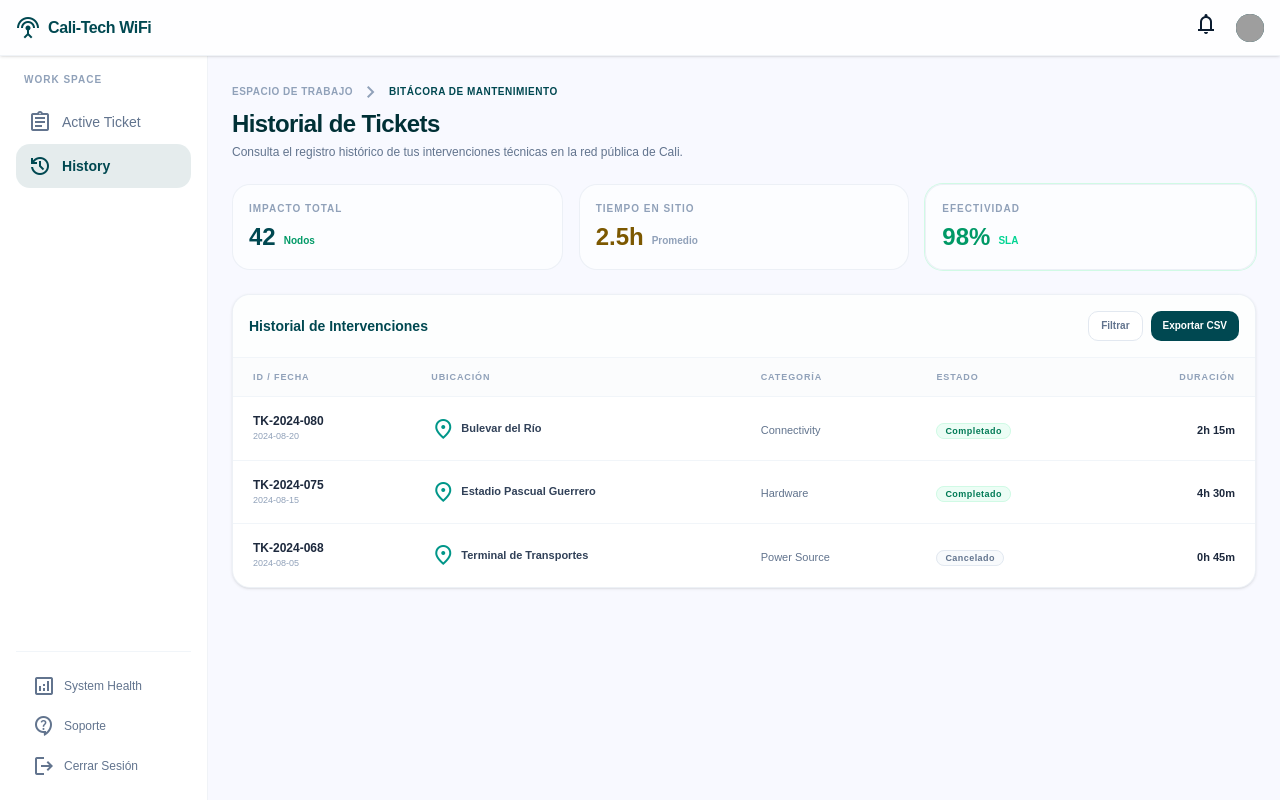
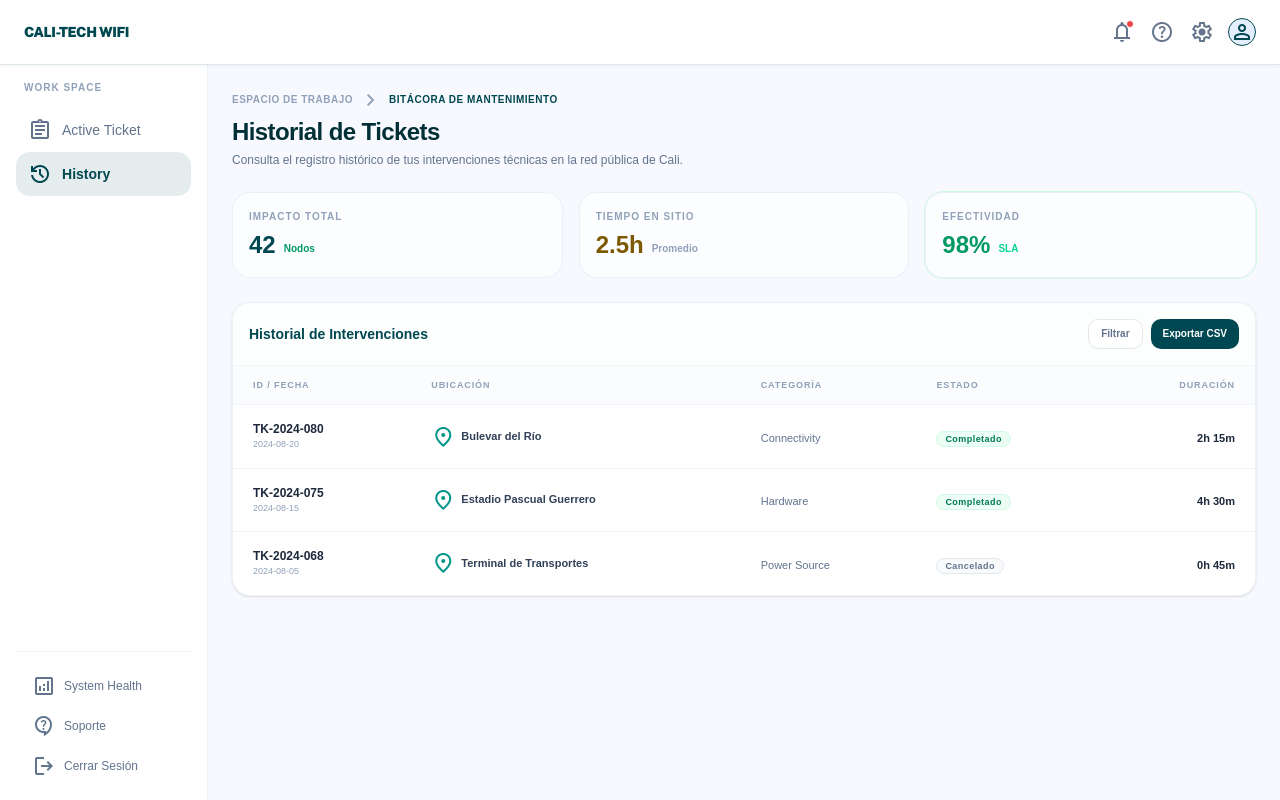
Before and after one commit to Sebastian6174/wifi_project, a React (Vite) app in the folder frontend/: page /technician/history in a window 1280 px wide. Built offline with nearby package versions, Linux system fonts and the light colour scheme; sample sign-in values are in the browser's storage; grey boxes are pictures that could not be loaded.

Commit message:
Añade notificaciones

```diff
--- a/frontend/src/features/manageActiveTicket/components/TechnicianLayout.jsx
+++ b/frontend/src/features/manageActiveTicket/components/TechnicianLayout.jsx
@@ -1,5 +1,6 @@
 import { Link, useLocation, useNavigate } from "react-router-dom";
 import useAuth from "../../../shared/hooks/useAuth";
+import PageHeader from "../../../shared/components/PageHeader";
 
 export default function TechnicianLayout({ children }) {
   const location = useLocation();
@@ -15,37 +16,11 @@
   return (
     <div className="bg-[#f8f9ff] font-public-sans text-[#0b1c30] min-h-screen selection:bg-[var(--md-primary-container)] selection:text-white">
       {/* Top Navigation Bar */}
-      <header className="fixed top-0 left-0 w-full flex justify-between items-center px-4 h-14 bg-white/80 backdrop-blur-xl border-b border-slate-200/50 shadow-sm z-50">
-        <div className="flex items-center gap-2">
-          <span
-            className="material-symbols-outlined text-[var(--md-primary-container)] text-[20px]"
-            style={{ fontVariationSettings: "'FILL' 1" }}
-          >
-            settings_input_antenna
-          </span>
-          <span className="text-base font-bold text-[#004851] tracking-tight">
-            Cali-Tech WiFi
-          </span>
-        </div>
-        <div className="flex items-center gap-3">
-          <button className="p-1.5 rounded-full hover:bg-slate-100 transition-colors">
-            <span className="material-symbols-outlined text-[20px]">
-              notifications
-            </span>
-          </button>
-          <div className="h-7 w-7 rounded-full bg-[var(--md-primary-container)] overflow-hidden">
-            <img
-              alt="Tech"
-              className="w-full h-full object-cover"
-              src="https://lh3.googleusercontent.com/aida-public/AB6AXuAp3NQnL1fD97AyL66mIuZgmlPcCLIHQxT_Joix432DVoVm-IAh5nSJ9aFMwBqvPsoMPN8T7Dmr-oLnx30suGInqXxWJJeCRL0wwCyjjZeZmsrLCMmPvPcNJj5v4qoNxv4ZiOdKMT6PwrcdGpybfzVS8Lu1xq7u_sV5U4p9qiikRqgWYGu49kLRchUYz5lWYAN1WzS1tBMqcm1lvAdZtkGrDVn_jR3y9AolCAibNGR2z2_TcRndjbb4P2LRSzKUPdltioXkkTN2_Is"
-            />
-          </div>
-        </div>
-      </header>
+      <PageHeader title="Cali-Tech WiFi" />
 
-      <div className="flex pt-14 min-h-screen">
+      <div className="flex pt-16 min-h-screen">
         {/* Sidebar Navigation */}
-        <aside className="hidden md:flex flex-col w-52 fixed h-[calc(100vh-56px)] bg-white border-r border-slate-200/50 p-4 z-40">
+        <aside className="hidden md:flex flex-col w-52 fixed top-16 h-[calc(100vh-64px)] bg-white border-r border-slate-200/50 p-4 z-40">
           <nav className="space-y-1.5 flex-grow">
             <div className="mb-6">
               <p className="text-[10px] text-slate-400 font-bold uppercase tracking-widest mb-3 px-2">
--- a/frontend/src/features/manageOperationalAgent/components/TicketCard.jsx
+++ b/frontend/src/features/manageOperationalAgent/components/TicketCard.jsx
@@ -72,10 +72,10 @@
         {!ticket.technician ? (
           <button
             onClick={(e) => { e.stopPropagation(); onSelect(ticket.id, true); }}
-            className="flex items-center gap-1.5 px-2 py-0.5 rounded bg-amber-100 text-amber-700 hover:bg-amber-200 transition-colors"
+            className="flex items-center gap-1.5 px-2.5 py-1 rounded-md bg-white border border-emerald-200 text-emerald-600 hover:bg-emerald-50 transition-colors shadow-sm"
           >
-            <span className="material-symbols-outlined text-[12px]">warning</span>
-            <span className="text-[9px] font-bold uppercase tracking-wide">Sin Asignar - Forzar</span>
+            <span className="material-symbols-outlined text-[12px]">assignment_ind</span>
+            <span className="text-[9px] font-bold uppercase tracking-wide">Forzar Asignación</span>
           </button>
         ) : (
           <div className="flex items-center gap-1.5">
--- a/frontend/src/index.css
+++ b/frontend/src/index.css
@@ -532,8 +532,8 @@
     display: flex;
     justify-content: space-between;
     align-items: center;
-    height: 48px;
-    padding-inline: 1rem;
+    height: 64px;
+    padding-inline: 1.5rem;
   }
 
   .topbar-brand {
--- a/frontend/src/shared/components/DashboardLayout.jsx
+++ b/frontend/src/shared/components/DashboardLayout.jsx
@@ -67,7 +67,7 @@
         {/* ── Sidebar ── */}
         <aside
           className={[
-            "sidebar sticky top-12 h-[calc(100vh-48px)]",
+            "sidebar sticky top-16 h-[calc(100vh-64px)]",
             /* mobile: slide in/out */
             "fixed lg:static z-40 transition-transform duration-300 ease-in-out",
             mobileOpen ? "translate-x-0" : "-translate-x-full lg:translate-x-0",
--- /dev/null
+++ b/frontend/src/shared/components/NotificationMenu.jsx
@@ -0,0 +1,68 @@
+import { useRef, useEffect } from 'react';
+
+export default function NotificationMenu({ isOpen, onClose }) {
+  const menuRef = useRef(null);
+
+  // Close when clicking outside
+  useEffect(() => {
+    const handleClickOutside = (e) => {
+      // Prevent closing if clicking the toggle button itself
+      if (e.target.closest('.notif-badge')) return;
+      if (menuRef.current && !menuRef.current.contains(e.target)) {
+        onClose();
+      }
+    };
+    if (isOpen) {
+      document.addEventListener('mousedown', handleClickOutside);
+    }
+    return () => document.removeEventListener('mousedown', handleClickOutside);
+  }, [isOpen, onClose]);
+
+  if (!isOpen) return null;
+
+  return (
+    <div
+      ref={menuRef}
+      className="absolute top-12 right-6 sm:right-12 w-[320px] bg-white border border-slate-200 rounded-2xl shadow-xl z-50 overflow-hidden animate-fade-in origin-top-right"
+    >
+      <div className="bg-white border-b border-slate-100 px-4 py-3 flex justify-between items-center">
+        <h3 className="text-xs font-bold tracking-widest uppercase text-slate-800">Notificaciones</h3>
+        <span className="bg-[#004851]/10 text-[#004851] px-2 py-0.5 rounded-full text-[10px] font-bold">2 Nuevas</span>
+      </div>
+
+      <div className="flex flex-col max-h-[400px] overflow-y-auto">
+        {/* Admin Notification */}
+        <div className="flex gap-3 p-4 border-b border-slate-100 hover:bg-slate-50 cursor-pointer transition-colors relative">
+          <div className="absolute left-0 top-0 bottom-0 w-1 bg-amber-400"></div>
+          <div className="size-8 rounded-full bg-amber-100 flex items-center justify-center shrink-0">
+            <span className="material-symbols-outlined text-amber-600 text-[16px]">assignment_ind</span>
+          </div>
+          <div className="flex flex-col gap-1">
+            <p className="text-xs font-bold text-slate-800">Requiere Asignación (Admin)</p>
+            <p className="text-[11px] text-slate-600 leading-tight">Ticket crítico en el AP-004 sin técnico asignado. Pérdida de energía reportada.</p>
+            <span className="text-[9px] font-bold text-slate-400 mt-1">Hace 2 minutos</span>
+          </div>
+        </div>
+
+        {/* Technician Notification */}
+        <div className="flex gap-3 p-4 border-b border-slate-100 hover:bg-slate-50 cursor-pointer transition-colors relative">
+          <div className="absolute left-0 top-0 bottom-0 w-1 bg-emerald-500"></div>
+          <div className="size-8 rounded-full bg-emerald-100 flex items-center justify-center shrink-0">
+            <span className="material-symbols-outlined text-emerald-600 text-[16px]">build</span>
+          </div>
+          <div className="flex flex-col gap-1">
+            <p className="text-xs font-bold text-slate-800">Nuevo Ticket (Técnico)</p>
+            <p className="text-[11px] text-slate-600 leading-tight">Se te ha asignado un ticket de alta latencia en Bulevar del Río. Acude al sitio.</p>
+            <span className="text-[9px] font-bold text-slate-400 mt-1">Hace 15 minutos</span>
+          </div>
+        </div>
+      </div>
+
+      <div className="p-2 border-t border-slate-100 bg-slate-50 text-center">
+        <button className="w-full py-1.5 text-xs font-bold text-[#004851] hover:text-[#001a1d] transition-colors">
+          Marcar todas como leídas
+        </button>
+      </div>
+    </div>
+  );
+}
--- a/frontend/src/shared/components/PageHeader.jsx
+++ b/frontend/src/shared/components/PageHeader.jsx
@@ -16,6 +16,7 @@
 
 import { useState } from 'react';
 import useAuth from '../hooks/useAuth';
+import NotificationMenu from './NotificationMenu';
 
 export default function PageHeader({
   title               = 'Cali-Tech Vision',
@@ -26,12 +27,9 @@
   onSettingsClick,
 }) {
   const { user } = useAuth();
-  const [query, setQuery] = useState('');
+  const [isNotifOpen, setIsNotifOpen] = useState(false);
 
-  const handleSearch = (e) => {
-    setQuery(e.target.value);
-    onSearchChange?.(e.target.value);
-  };
+
 
   const initials = user?.name
     ? user.name.split(' ').map((n) => n[0]).join('').slice(0, 2).toUpperCase()
@@ -44,21 +42,6 @@
         {/* ── Brand ── */}
         <div className="flex items-center gap-4">
           <span className="topbar-brand">{title}</span>
-
-          {/* Search — hidden on mobile */}
-          <div className="topbar-search hidden md:flex">
-            <span className="material-symbols-outlined text-[var(--md-outline)] text-[16px] select-none">
-              search
-            </span>
-            <input
-              type="text"
-              value={query}
-              onChange={handleSearch}
-              placeholder={searchPlaceholder}
-              aria-label="Buscar"
-              className="py-1"
-            />
-          </div>
         </div>
 
         {/* ── Actions ── */}
@@ -67,7 +50,7 @@
           {/* Notifications */}
           <button
             className="topbar-icon-btn notif-badge p-1.5"
-            onClick={onNotificationsClick}
+            onClick={(e) => { e.stopPropagation(); setIsNotifOpen(!isNotifOpen); }}
             aria-label={`Notificaciones${notificationCount ? ` (${notificationCount})` : ''}`}
           >
             <span className="material-symbols-outlined text-[18px]">notifications</span>
@@ -102,6 +85,8 @@
         </div>
 
       </div>
+
+      <NotificationMenu isOpen={isNotifOpen} onClose={() => setIsNotifOpen(false)} />
     </header>
   );
 }
```
Also changed, not shown: frontend/src/pages/LandingPage.jsx (+27 -9 lines).
